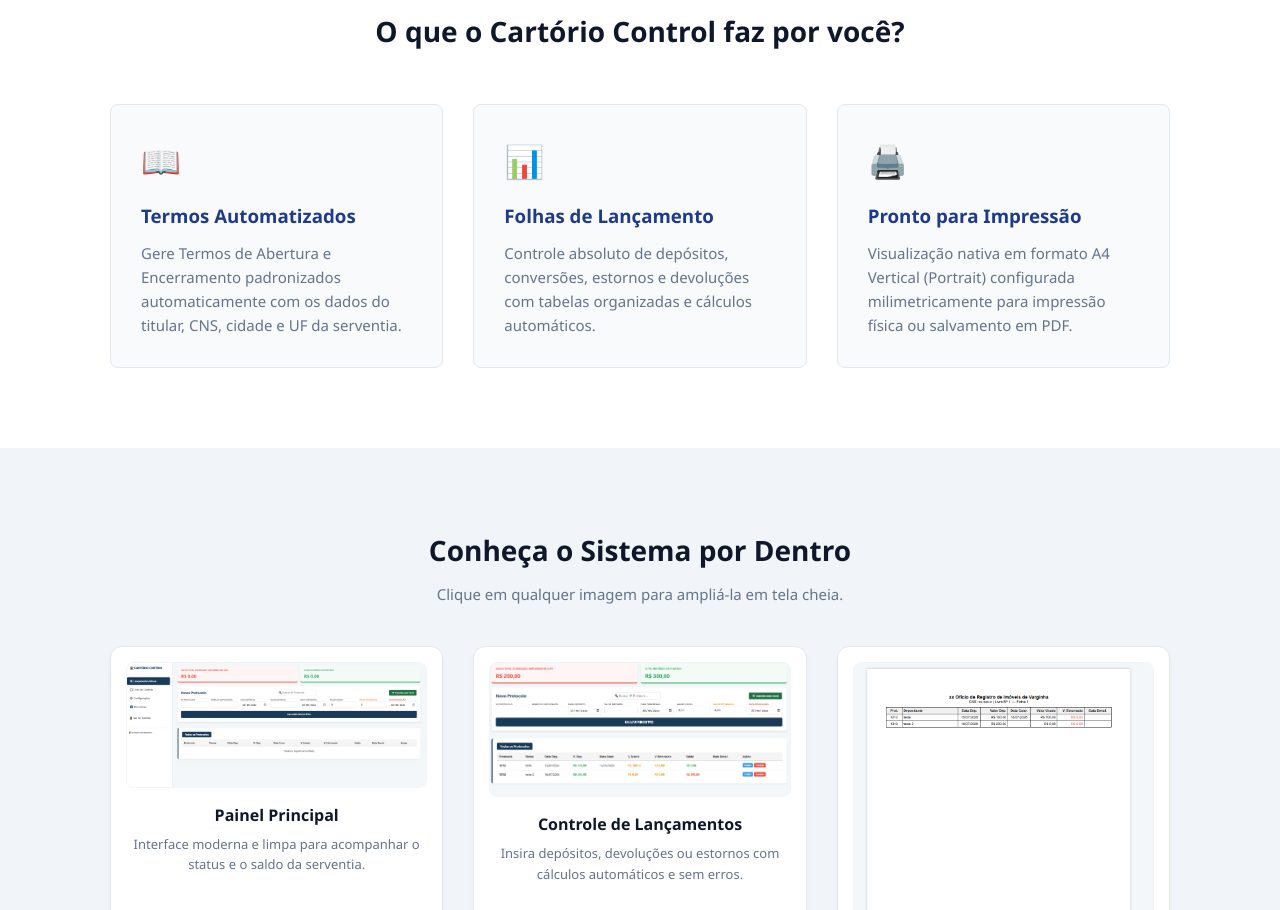
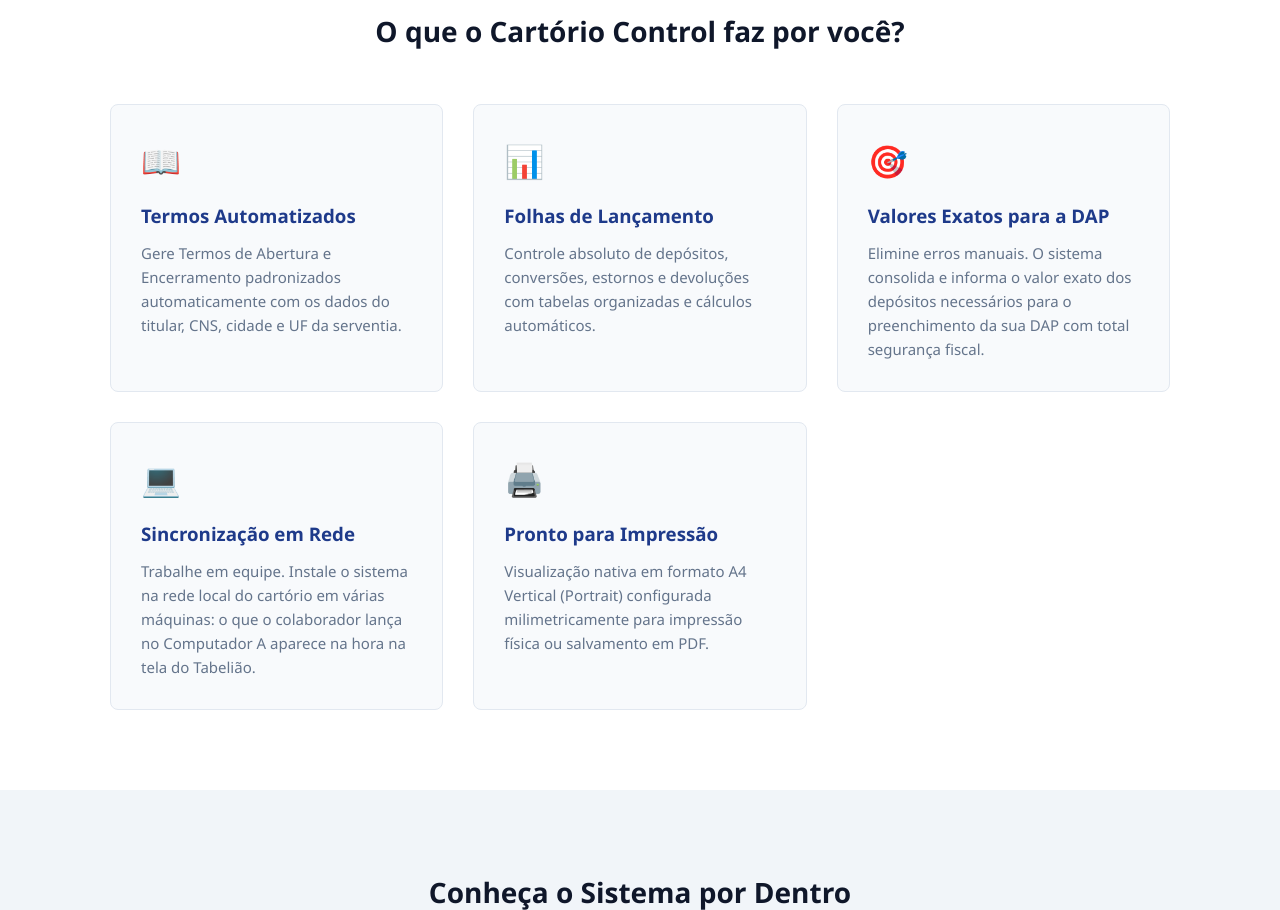
Before and after one commit to ancillasys/ancillasys, a plain HTML site: page index.html in a window 1280 px wide. Shown: the part 680-1590 px from the top of the page. Drawn offline with Linux system fonts and the light colour scheme.

Commit message:
Update index.html

```diff
--- a/index.html
+++ b/index.html
@@ -182,10 +182,9 @@
             object-fit: cover;
             border: 1px solid #f1f5f9;
             transition: all 0.2s ease;
-            cursor: zoom-in; /* Cursor de lupa indicando que dá para ampliar */
+            cursor: zoom-in;
         }
 
-        /* Micro-feedback visual ao passar o mouse */
         .screenshot-item img:hover {
             transform: scale(1.03);
             box-shadow: 0 10px 20px rgba(0, 0, 0, 0.1);
@@ -204,7 +203,7 @@
             margin-top: 5px;
         }
 
-        /* NOVO: Estilos do Visualizador de Tela Cheia (Lightbox) */
+        /* Visualizador de Tela Cheia (Lightbox) */
         .lightbox {
             display: none;
             position: fixed;
@@ -212,7 +211,7 @@
             left: 0;
             width: 100%;
             height: 100%;
-            background-color: rgba(15, 23, 42, 0.95); /* Fundo escuro semi-transparente */
+            background-color: rgba(15, 23, 42, 0.95);
             z-index: 9999;
             justify-content: center;
             align-items: center;
@@ -388,7 +387,6 @@
     </header>
 
     <main>
-        <!-- Hero -->
         <section class="container hero">
             <h1>Controle de Depósitos Prévios com Segurança e Praticidade</h1>
             <p>Simplifique a escrituração financeira da sua serventia. O Cartório Control organiza seus lançamentos diários e gera livros completos em poucos cliques.</p>
@@ -400,7 +398,6 @@
             <p class="system-requirements">Compatível com Windows 10 e Windows 11</p>
         </section>
 
-        <!-- Recursos -->
         <section class="features">
             <div class="container">
                 <h2 class="section-title">O que o Cartório Control faz por você?</h2>
@@ -416,6 +413,16 @@
                         <p>Controle absoluto de depósitos, conversões, estornos e devoluções com tabelas organizadas e cálculos automáticos.</p>
                     </div>
                     <div class="card">
+                        <div class="card-icon">🎯</div>
+                        <h3>Valores Exatos para a DAP</h3>
+                        <p>Elimine erros manuais. O sistema consolida e informa o valor exato dos depósitos necessários para o preenchimento da sua DAP com total segurança fiscal.</p>
+                    </div>
+                    <div class="card">
+                        <div class="card-icon">💻</div>
+                        <h3>Sincronização em Rede</h3>
+                        <p>Trabalhe em equipe. Instale o sistema na rede local do cartório em várias máquinas: o que o colaborador lança no Computador A aparece na hora na tela do Tabelião.</p>
+                    </div>
+                    <div class="card">
                         <div class="card-icon">🖨️</div>
                         <h3>Pronto para Impressão</h3>
                         <p>Visualização nativa em formato A4 Vertical (Portrait) configurada milimetricamente para impressão física ou salvamento em PDF.</p>
@@ -424,7 +431,6 @@
             </div>
         </section>
 
-        <!-- Seção: Demonstração por Imagens -->
         <section class="demo-section">
             <div class="container">
                 <h2 class="section-title">Conheça o Sistema por Dentro</h2>
@@ -450,13 +456,11 @@
             </div>
         </section>
 
-        <!-- NOVO ELEMENTO HTML: Estrutura da janela de tela cheia -->
         <div id="customLightbox" class="lightbox">
             <span class="lightbox-close">&times;</span>
             <img id="lightboxImg" src="" alt="Imagem Ampliada">
         </div>
 
-        <!-- Conformidade e Segurança -->
         <section class="compliance">
             <div class="container">
                 <div class="compliance-box">
@@ -468,7 +472,6 @@
             </div>
         </section>
 
-        <!-- Seção de Preço -->
         <section class="pricing">
             <div class="container">
                 <h2 class="section-title">Investimento Único e Transparente</h2>
@@ -495,7 +498,6 @@
             </div>
         </section>
 
-        <!-- Suporte/Contato -->
         <section class="container contact">
             <h2>Precisa de suporte ou deseja tirar dúvidas antes de comprar?</h2>
             <p style="color: var(--text-muted); margin-top: 10px;">Entre em contato diretamente para suporte técnico, solicitações de customização ou detalhes sobre emissão de nota fiscal para a serventia.</p>
@@ -509,12 +511,10 @@
         </div>
     </footer>
 
-    <!-- NOVO SCRIPT: Ativa a lógica do clique para tela cheia -->
     <script>
         const lightbox = document.getElementById('customLightbox');
         const lightboxImg = document.getElementById('lightboxImg');
 
-        // Adiciona o evento de clique em todas as imagens da vitrine
         document.querySelectorAll('.screenshot-item img').forEach(image => {
             image.addEventListener('click', () => {
                 lightbox.classList.add('active');
@@ -523,7 +523,6 @@
             });
         });
 
-        // Fecha a janela de tela cheia ao clicar em qualquer lugar dela
         lightbox.addEventListener('click', () => {
             lightbox.classList.remove('active');
         });
```
